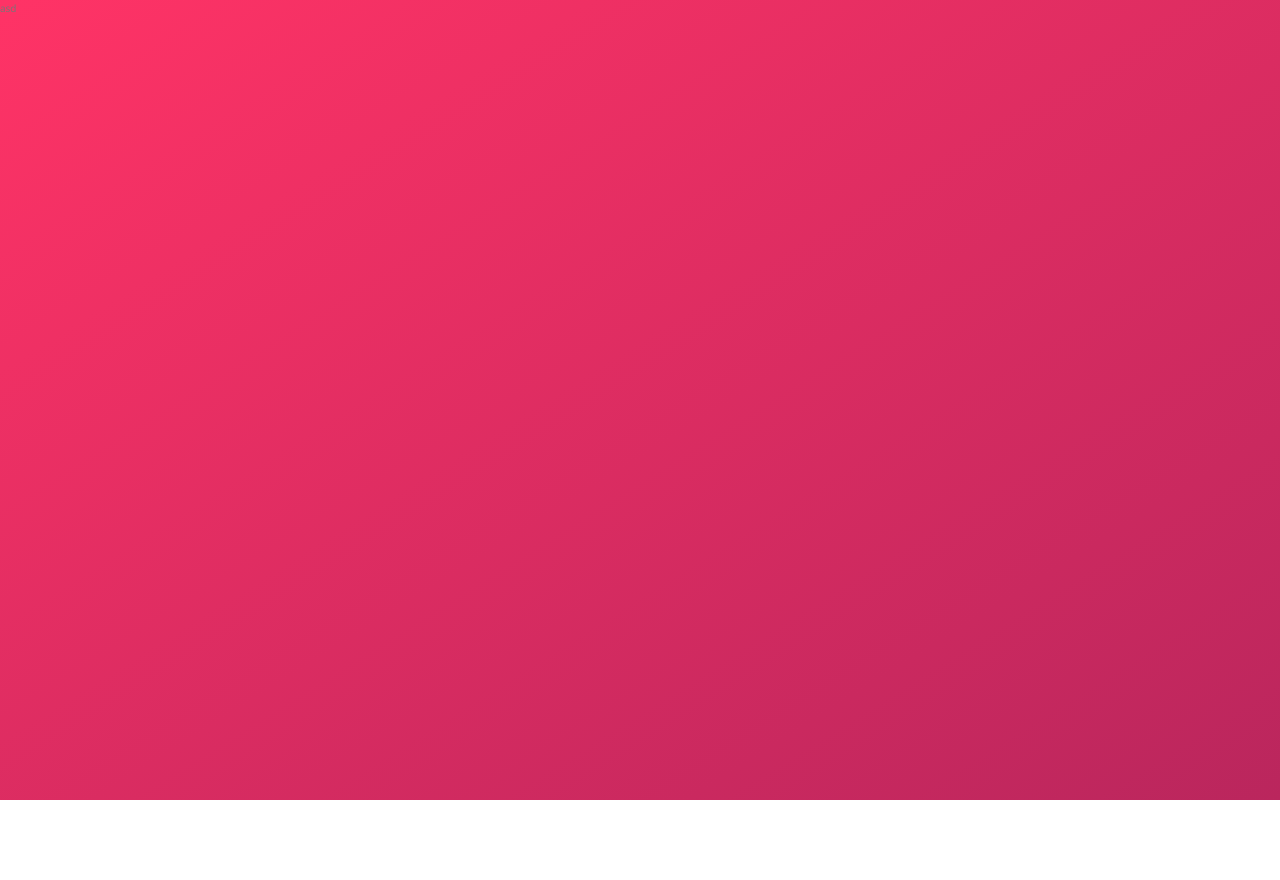
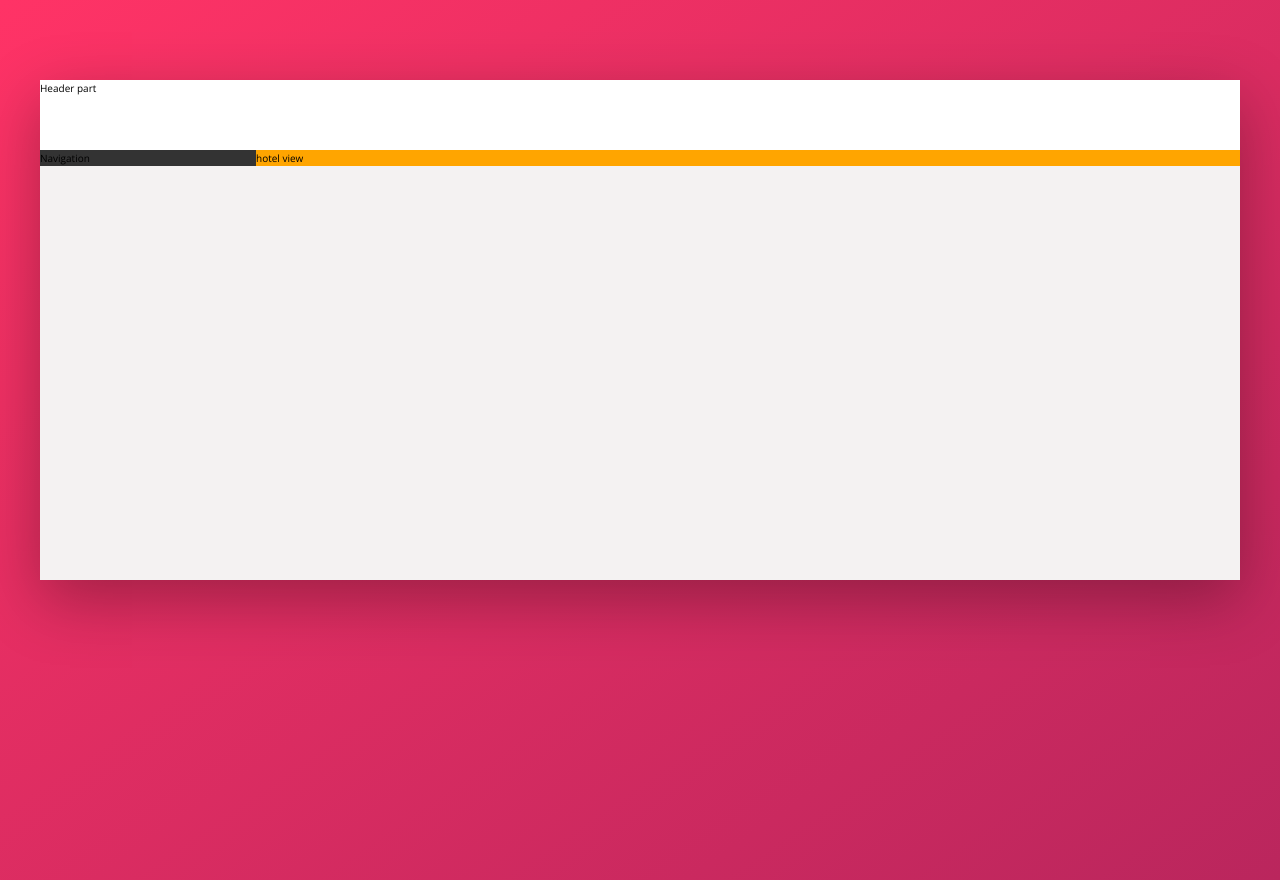
Before and after one commit to Dejan85/Hotel---Search, a website: page index.html in a window 1280 px wide. Before the commit the page ends 800 px from the top, so only its background shows below. Drawn offline with nearby package versions, Linux system fonts and the light colour scheme.

Commit message:
Building the overall layout

```diff
--- a/index.html
+++ b/index.html
@@ -12,6 +12,18 @@
     <title>Document</title>
   </head>
   <body>
-    asd
+    <div class="container">
+      <header class="header">
+        Header part
+      </header>
+      <div class="content">
+        <nav class="sidebar">
+          Navigation
+        </nav>
+        <main class="hotel-view">
+          hotel view
+        </main>
+      </div>
+    </div>
   </body>
 </html>
--- a/sass/_base.scss
+++ b/sass/_base.scss
@@ -1,16 +1,22 @@
-/*
-COLORS
-Primary: #eb2f64
-Primary light: #FF3366
-Primary dark: #BA265D
-Grey light 1: #faf9f9
-Grey light 2: #f4f2f2
-Grey light 3: #f0eeee
-Grey light 4: #ccc
-Grey dark 1: #333
-Grey dark 2: #777
-Grey dark 3: #999
-*/
+:root {
+  --color-primary: #eb2f64;
+  --color-primary-light: #ff3366;
+  --color-primary-dark: #ba265d;
+
+  --color-grey-light-1: #faf9f9;
+  --color-grey-light-2: #f4f2f2;
+  --color-grey-light-3: #f0eeee;
+  --color-grey-light-4: #ccc;
+
+  --color-grey-dark-1: #333;
+  --color-grey-dark-2: #777;
+  --color-grey-dark-3: #999;
+
+  --shadow-dark: 0 2rem 6rem rgba(0, 0, 0, 0.3);
+  --shadow-light: 0 2rem 5rem rgba(0, 0, 0, 0.06);
+
+  --line: 1px solid var(--color-grey-light-2);
+}
 
 * {
   margin: 0;
@@ -30,5 +36,15 @@ html {
 
 body {
   font-family: 'Open Sans', sans-serif;
-  font-weight: 1.6;
+  font-weight: 400;
+  line-height: 1.6;
+  background-image: linear-gradient(
+    to right bottom,
+    var(--color-primary-light),
+    var(--color-primary-dark)
+  );
+  background-size: cover;
+  background-repeat: no-repeat;
+
+  min-height: 100vh;
 }
--- a/sass/_layout.scss
+++ b/sass/_layout.scss
@@ -0,0 +1,25 @@
+.container {
+  max-width: 120rem;
+  margin: 8rem auto;
+  background: var(--color-grey-light-2);
+  box-shadow: var(--shadow-dark);
+
+  min-height: 50rem;
+}
+.header {
+  height: 7rem;
+  background: #fff;
+  border-bottom: var(--color-grey-light-2);
+}
+.content {
+  display: flex;
+}
+.sidebar {
+  background: var(--color-grey-dark-1);
+  flex: 0 0 18%;
+}
+.hotel-view {
+  background: #fff;
+  background: orange;
+  flex: 1;
+}
--- a/sass/main.scss
+++ b/sass/main.scss
@@ -1,3 +1,3 @@
-@import 'base';
-@import 'components';
-@import 'layout';
+@import '_base';
+@import '_components';
+@import '_layout';
```
Also changed, not shown: css/style.css.
